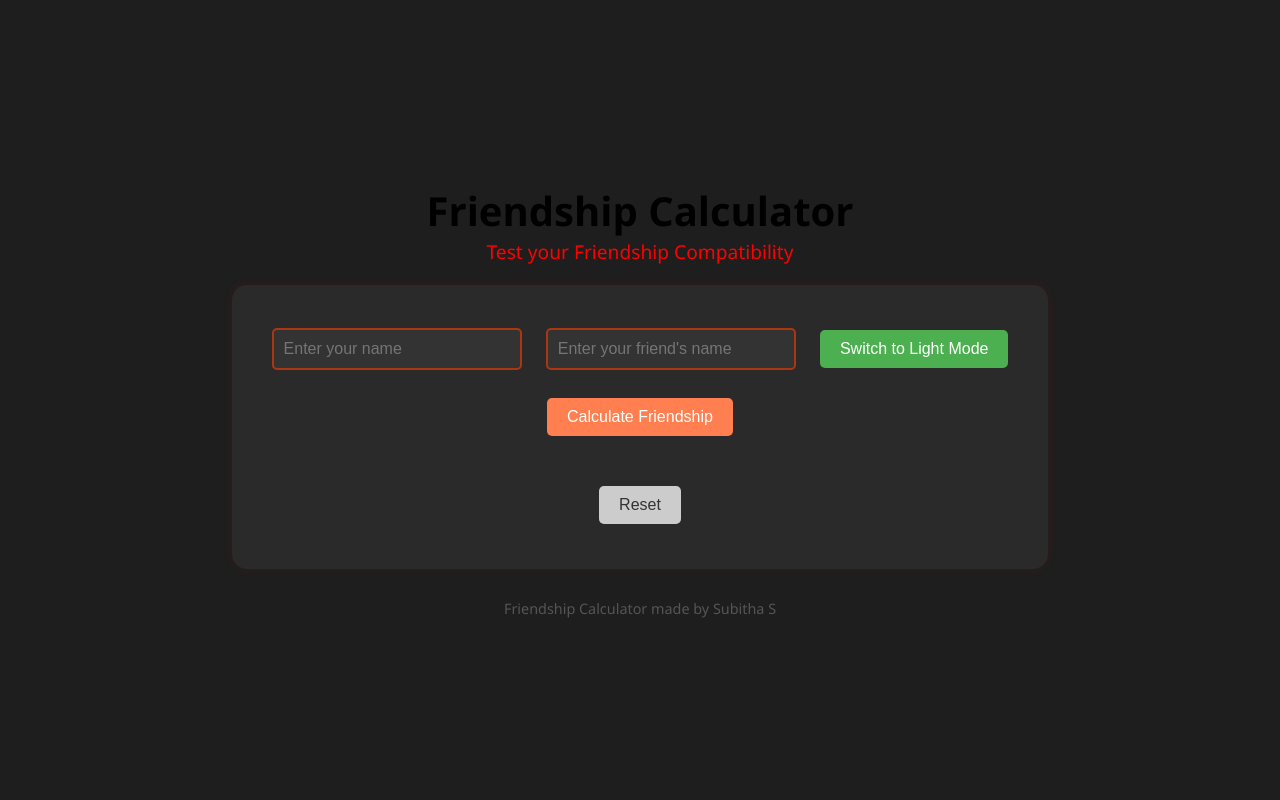
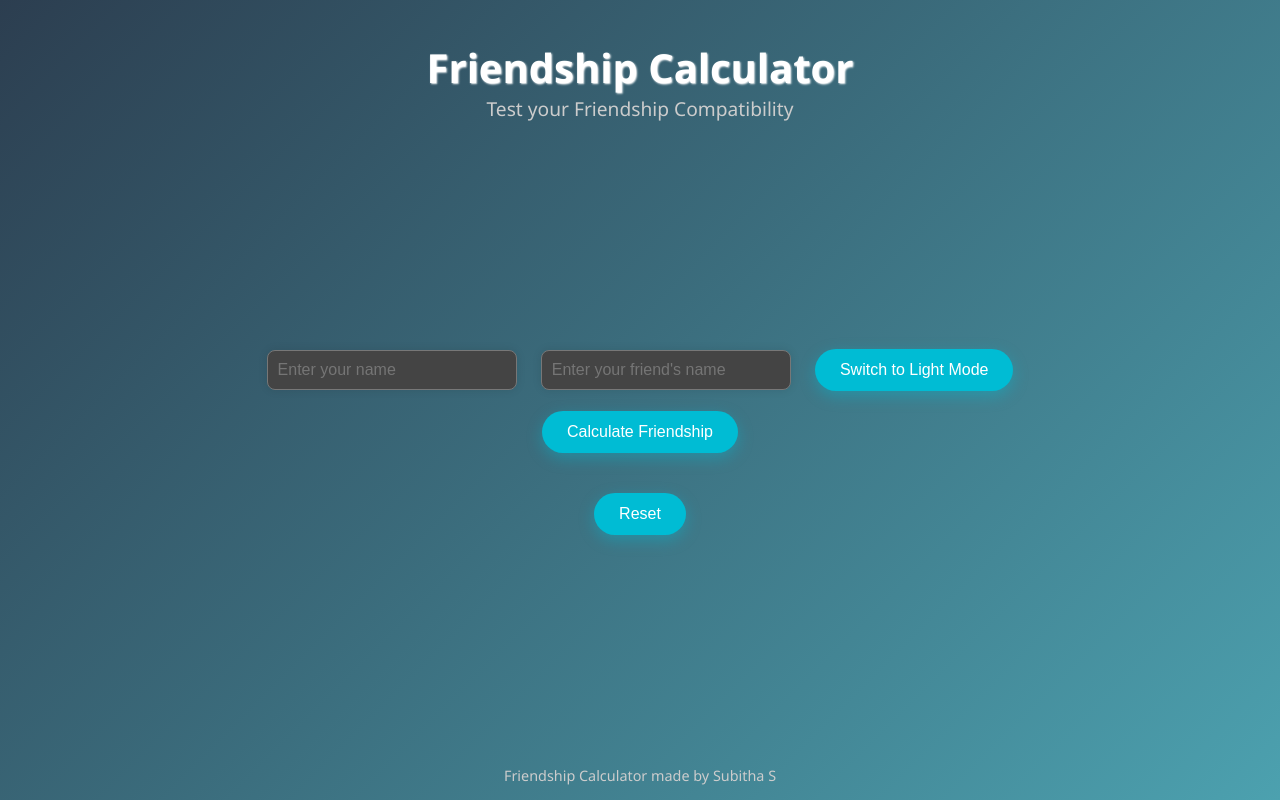
Before and after one commit to Subitha17/Friendship-Calculater, a plain HTML site: page index.html in a window 1280 px wide. Both pictures are taken after a click on the button "Toggle Dark Mode". Drawn offline with Linux system fonts and the light colour scheme.

Commit message:
update commit

```diff
--- a/style.css
+++ b/style.css
@@ -1,3 +1,4 @@
+/* Reset and base styling */
 * {
     margin: 0;
     padding: 0;
@@ -6,134 +7,115 @@
 
 body {
     font-family: 'Segoe UI', Tahoma, Geneva, Verdana, sans-serif;
-    background-color: linear-gradient(to right, #b1f7b7, #fcb69f);
+    background: linear-gradient(135deg, #f6d365, #fda085);
+    color: #333;
     min-height: 100vh;
     display: flex;
     flex-direction: column;
-    align-items: center;
-    justify-content: center;
+    justify-content: space-between;
+    transition: background 0.4s, color 0.4s;
+}
+
+/* Header styling */
+header {
+    text-align: center;
+    padding: 40px 20px 10px;
+}
+
+header h1 {
+    font-size: 2.5rem;
+    color: #e91e63;
+    text-shadow: 1px 1px 2px #fff;
+}
+
+header p {
+    font-size: 1.2rem;
+    color: #444;
+}
+
+/* Main form area */
+main {
+    text-align: center;
     padding: 20px;
 }
 
-header {
-    text-align: center;
-    margin-bottom: 20px;
-}
-
-header h1 {
-    font-size: 2.5em;
-    color: #000000;
-}
-
-header p {
-    font-size: 1.2em;
-    color: #ff0000;
-}
-
-main {
-    background-color: hsla(0, 30%, 43%, 0.8);
-    padding: 30px;
-    border-radius: 15px;
-    box-shadow: 0 0 10px rgba(255, 0, 0, 0.1);
-    text-align: center;
-}
-
-main input[type="text"] {
-    width: 250px;
+input[type="text"] {
     padding: 10px;
     margin: 10px;
-    border: 2px solid #ab3710;
-    border-radius: 5px;
-    font-size: 1em;
+    width: 250px;
+    max-width: 80%;
+    border: none;
+    border-radius: 8px;
+    box-shadow: 0 0 10px rgba(0,0,0,0.1);
+    font-size: 1rem;
 }
 
 button {
-    padding: 10px 20px;
-    margin: 15px 10px;
-    font-size: 1em;
+    padding: 12px 25px;
+    margin: 10px;
+    font-size: 1rem;
     border: none;
-    border-radius: 5px;
+    border-radius: 25px;
     cursor: pointer;
-    transition: background-color 0.3s ease;
-}
-
-#calculate-btn {
-    background-color: #ff7f50;
+    background-color: #ff4081;
     color: white;
-}
-
-#calculate-btn:hover {
-    background-color: #caf0c0;
-}
-
-#reset-btn {
-    background-color: #ccc;
-    color: #333;
-}
-
-#reset-btn:hover {
-    background-color: #bbb;
-}
-
-#result {
-    margin-top: 20px;
-    font-size: 1.5em;
-    font-weight: bold;
-    color: #444;
-}
-
-footer {
-    margin-top: 30px;
-    text-align: center;
-    color: #555;
-    font-size: 0.9em;
-}
-/* Base light theme */
-:root {
-    --bg-color: #ffffff;
-    --text-color: #ff0000;
-    --input-bg: #e5ebe4;
-    --button-bg: #e410b9;
-    --button-hover: #1dc415;
-    --result-color: #973434;
-    --box-bg: #ffffffcc;
-}
-
-/* Dark mode overrides */
-body.dark-mode {
-    --bg-color: #1e1e1e;
-    --text-color: #f0f0f0;
-    --input-bg: #333;
-    --button-bg: #4caf50;
-    --button-hover: #388e3c;
-    --result-color: #fff;
-    --box-bg: #2a2a2a;
-}
-
-body {
-    background-color: var(--bg-color);
-    color: var(--text-color);
-}
-
-/* Update all elements to use CSS variables */
-main {
-    background-color: var(--box-bg);
-}
-
-input[type="text"] {
-    background-color: var(--input-bg);
-    color: var(--text-color);
-}
-
-button {
-    background-color: var(--button-bg);
-    color: white;
+    box-shadow: 0 5px 15px rgba(255, 64, 129, 0.4);
+    transition: background 0.3s, transform 0.2s;
 }
 
 button:hover {
-    background-color: var(--button-hover);
+    background-color: #e91e63;
+    transform: scale(1.05);
 }
 
+/* Result display */
 #result {
-    color: var(--result-color);
+    margin-top: 20px;
+    font-size: 1.3rem;
+    font-weight: bold;
+    color: #4a148c;
+    text-shadow: 1px 1px 2px #fff;
 }
+
+/* Footer */
+footer {
+    text-align: center;
+    padding: 15px;
+    font-size: 0.9rem;
+    color: #555;
+}
+
+/* Dark mode styling */
+body.dark-mode {
+    background: linear-gradient(135deg, #2c3e50, #4ca1af);
+    color: #fff;
+}
+
+body.dark-mode header h1 {
+    color: #fff;
+}
+
+body.dark-mode header p,
+body.dark-mode footer {
+    color: #ccc;
+}
+
+body.dark-mode input[type="text"] {
+    background-color: #444;
+    color: #fff;
+    border: 1px solid #777;
+}
+
+body.dark-mode button {
+    background-color: #00bcd4;
+    box-shadow: 0 5px 15px rgba(0, 188, 212, 0.4);
+}
+
+body.dark-mode button:hover {
+    background-color: #0097a7;
+}
+
+body.dark-mode #result {
+    color: #ffd700;
+    text-shadow: 1px 1px 2px #000;
+}
```
